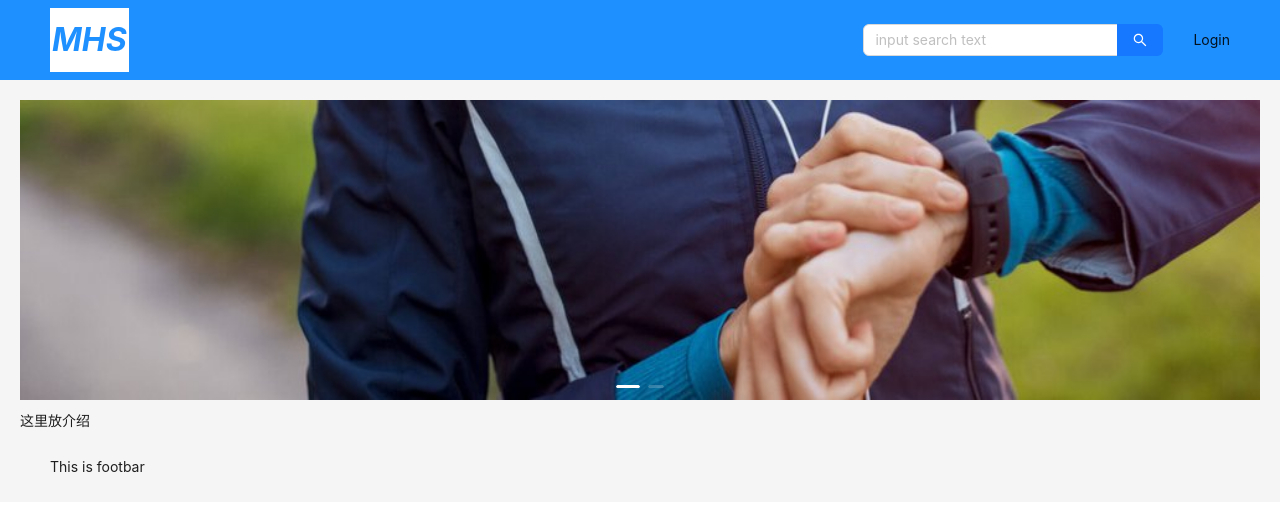
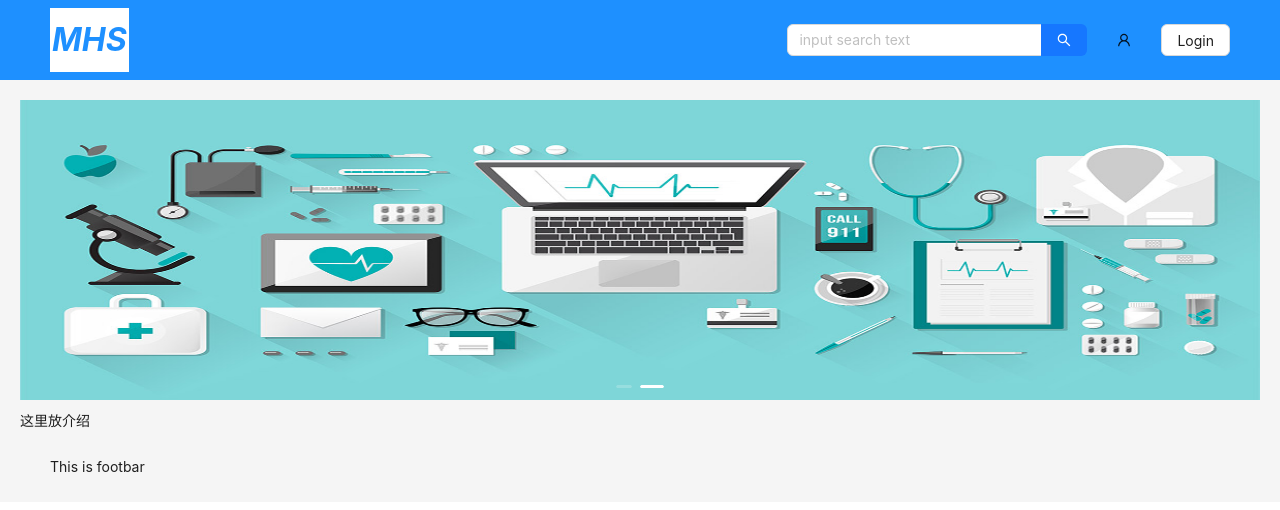
Before and after one commit to Gretycos/mhs-frontend, a React (Vite) app: page /home in a window 1280 px wide. Shown: the top 510 px of the page. Built offline with nearby package versions, Linux system fonts and the light colour scheme.

Commit message:
fixed list key problem added user selections when logging in

```diff
--- a/src/component/TopBar/TopBar.jsx
+++ b/src/component/TopBar/TopBar.jsx
@@ -3,21 +3,66 @@
  * time: 16/03/2024 19:37
  */
 import "./TopBar.less"
-import {Layout, Input} from "antd";
+import {Layout, Input, Button, Dropdown} from "antd";
+import {store} from "@/redux/store.js";
+import {UserOutlined} from "@ant-design/icons";
 const {Header} = Layout
 const {Search} = Input
 const TopBar = () => {
     const onSearch = () => {
 
     }
+
+    const dropdownItems = [
+        {
+            key: '0',
+            label: (
+                <a target="_blank" rel="noopener noreferrer" href="https://www.antgroup.com">
+                    User Login
+                </a>
+            ),
+        },
+        {
+            key: '1',
+            label: (
+                <a target="_blank" rel="noopener noreferrer" href="https://www.aliyun.com">
+                    Doctor Login
+                </a>
+            ),
+        },
+    ]
+
+    const LoginComponent = () => {
+        const token = store.getState()?.globalSlice.token
+        if (token) {
+            // TODO: 用token找用户信息
+            return (
+                <div className="top-bar-user">
+                    User Info
+                </div>
+            )
+        }
+        return (
+            <div className="top-bar-user">
+                <UserOutlined />
+                <Dropdown
+                    menu={{
+                        items: dropdownItems,
+                    }}
+                    placement="bottom"
+                >
+                    <Button className="top-bar-user">Login</Button>
+                </Dropdown>
+            </div>
+        )
+    }
+
     return (
         <Header className="top-bar">
             <div className="top-bar-logo">MHS</div>
             <div className="top-bar-right">
                 <Search className="top-bar-search" placeholder="input search text" onSearch={onSearch} enterButton />
-                <div className="top-bar-user">
-                    Login
-                </div>
+                <LoginComponent />
             </div>
         </Header>
     )
--- a/src/component/TopBar/TopBar.less
+++ b/src/component/TopBar/TopBar.less
@@ -25,6 +25,10 @@
   align-items: center;
 }
 .top-bar-user{
+  display: flex;
+  flex-direction: row;
+  justify-content: center;
+  align-items: center;
   margin-left: 30px;
 }
 .top-bar-search{
--- a/src/views/Home/Home.jsx
+++ b/src/views/Home/Home.jsx
@@ -14,9 +14,9 @@ const Home = () => {
 
     return (
         <div className="mhs-home">
-            <Carousel className="home-carousel">
+            <Carousel autoplay className="home-carousel">
                 {
-                    imgs.map((img) => <img className="home-carousel-img" src={img}/>)
+                    imgs.map((img, idx) => <img key={idx} className="home-carousel-img" src={img}/>)
                 }
             </Carousel>
             <div>
```
